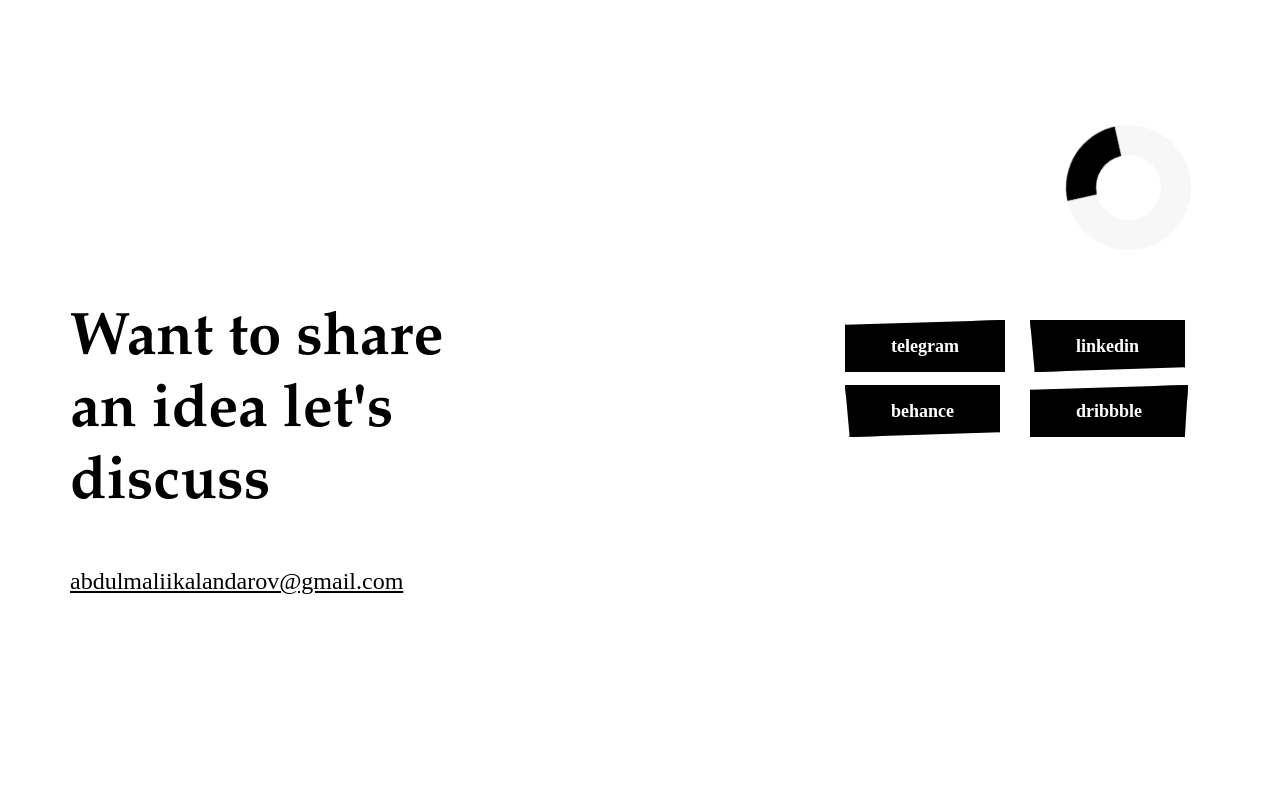
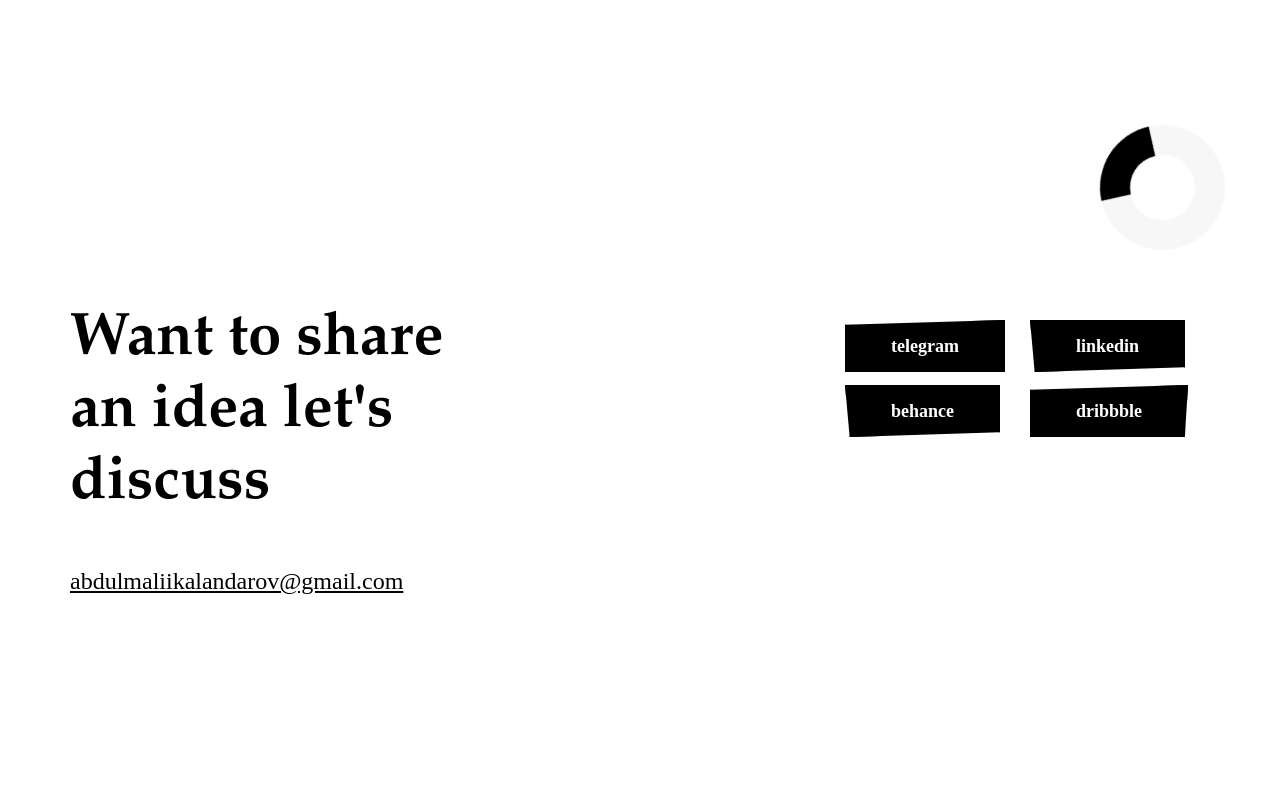
Before and after one commit to MurodMiragzamov/blog-project, a React (Create React App) app: page / in a window 1280 px wide. Shown: the top 800 px of the page. Built offline with nearby package versions, Linux system fonts and the light colour scheme.

Commit message:
tugadi pochti

```diff
--- a/src/Components/BlogHeader/BlogHeader.scss
+++ b/src/Components/BlogHeader/BlogHeader.scss
@@ -44,7 +44,11 @@
   line-height: 75px;
   color: #000;
 }
-
+@media (max-width: 1185px) {
+  .loader_ {
+    right: 5%;
+  }
+}
 @media (max-width: 870px) {
   .blogHeader__container {
     padding-left: 15px;
--- a/src/Components/Footer/Footer.scss
+++ b/src/Components/Footer/Footer.scss
@@ -142,7 +142,31 @@
 @media (max-width: 1550px) {
   .footer__loader {
     top: -180px;
-    left: 87%;
+    left: 98%;
+  }
+}
+@media (max-width: 1405px) {
+  .footer__loader {
+    top: -180px;
+    left: 90%;
+  }
+}
+@media (max-width: 1245px) {
+  .footer__loader {
+    top: -180px;
+    left: 88%;
+  }
+}
+@media (max-width: 1205px) {
+  .footer__loader {
+    top: -180px;
+    left: 86%;
+  }
+}
+@media (max-width: 1185px) {
+  .footer__loader {
+    top: -180px;
+    left: 83%;
   }
 }
 @media (max-width: 870px) {
--- a/src/Components/Header/Header.scss
+++ b/src/Components/Header/Header.scss
@@ -70,6 +70,12 @@
   }
 }
 
+@media (max-width: 1185px) {
+  .loader_ {
+    right: 5%;
+  }
+}
+
 @media (max-width: 870px) {
   .header__container {
     padding-left: 15px;
```
